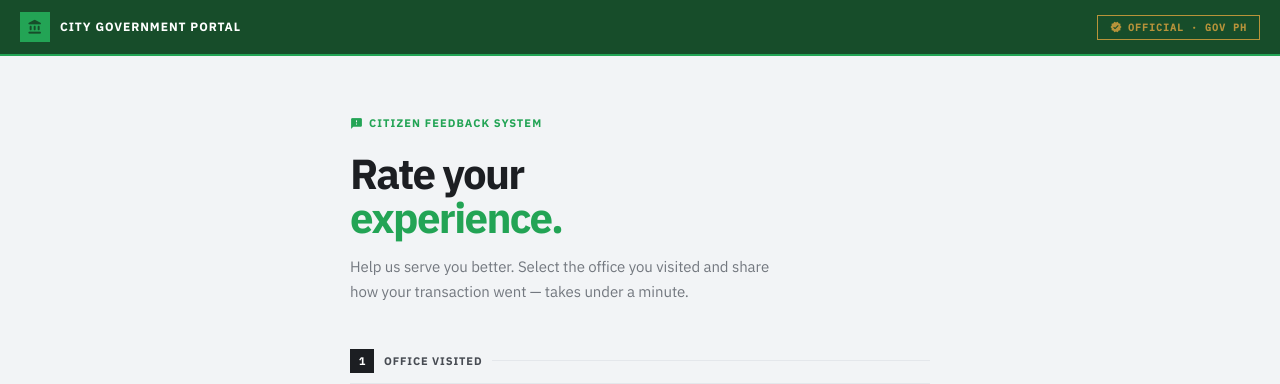
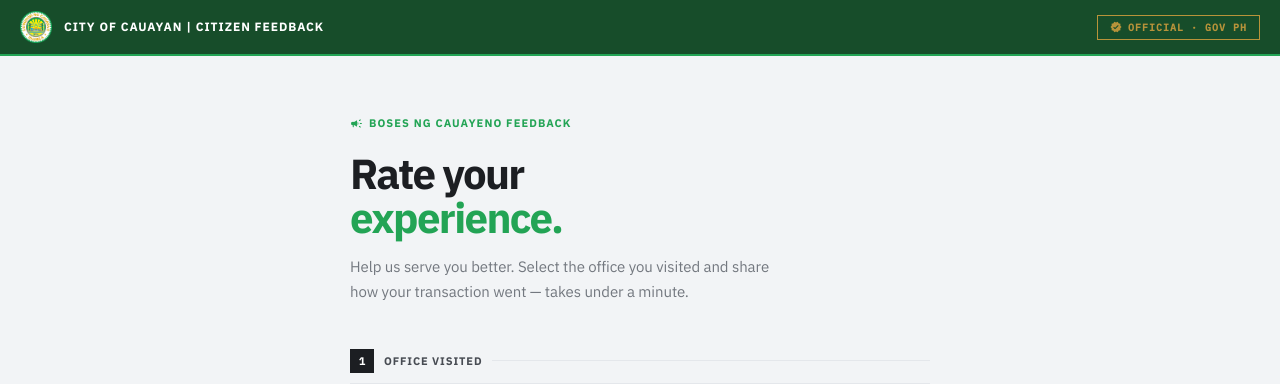
Before and after one commit to WWH16/philhealth-feedback, a Django app: page / in a window 1280 px wide. Shown: the top 384 px of the page. Run offline with Django 5.2, Linux system fonts and the light colour scheme; some libraries are stand-ins or nearby versions.

Commit message:
added logo

```diff
--- a/city_feedback/settings.py
+++ b/city_feedback/settings.py
@@ -116,3 +116,7 @@ USE_TZ = True
 # https://docs.djangoproject.com/en/6.0/howto/static-files/
 
 STATIC_URL = 'static/'
+
+STATICFILES_DIRS = [
+    BASE_DIR / 'static',
+]
--- a/feedback/templates/feedback/index.html
+++ b/feedback/templates/feedback/index.html
@@ -12,8 +12,8 @@
   <main class="col-start-2" role="main">
 
     <div class="inline-flex items-center gap-[6px] text-[11px] font-bold tracking-[0.1em] uppercase mb-[20px]" style="color:var(--g-primary)">
-      <span class="material-icons-round text-[13px]" aria-hidden="true">feedback</span>
-      Citizen Feedback System
+      <span class="material-icons-round text-[13px]" aria-hidden="true">campaign</span>
+      Boses ng Cauayeno Feedback
     </div>
 
     <h1 class="text-[30px] sm:text-[42px] font-extrabold leading-[1.05] tracking-[-0.04em] mb-[14px]" style="color:var(--ink)">Rate your<br><em class="not-italic" style="color:var(--g-primary)">experience.</em></h1>
--- a/templates/components/navbar.html
+++ b/templates/components/navbar.html
@@ -1,9 +1,8 @@
+{% load static %}
 <nav role="banner" class="nav-root">
-  <div style="display:flex;align-items:center;gap:10px;">
-    <div class="nav-logo-mark" aria-hidden="true">
-      <span class="material-icons-round">account_balance</span>
-    </div>
-    <span class="nav-brand">City Government Portal</span>
+  <div style="display:flex;align-items:center;gap:12px;">
+    <img src="{% static 'img/logo.png' %}" alt="City Government Logo" style="height:32px; width:auto;">
+    <span class="nav-brand">City of Cauayan | Citizen Feedback</span>
   </div>
   <div class="nav-trust-badge" aria-label="Official government portal">
     <span class="material-icons-round" aria-hidden="true">verified</span>
```
Also changed, not shown: static/img/logo.png (added).
